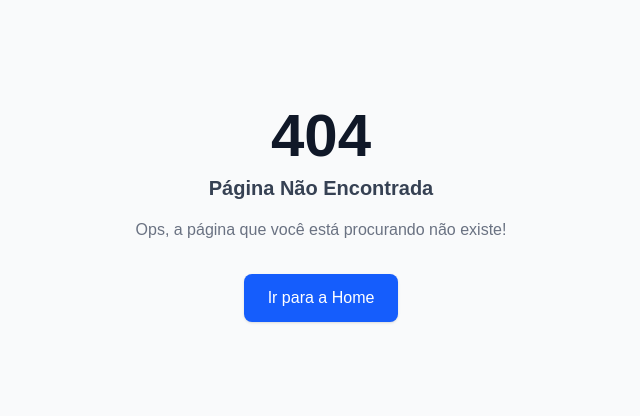
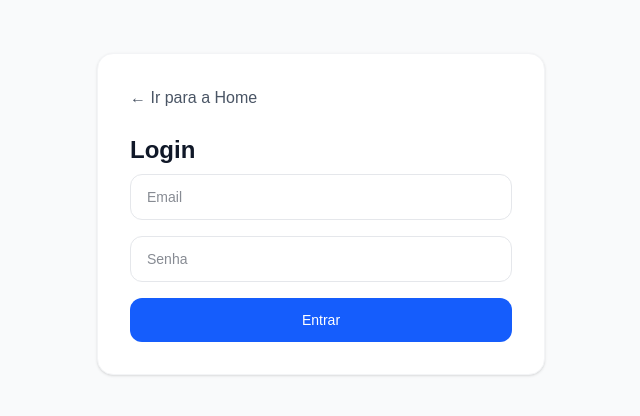
Before and after one commit to cidaluna/react-lab, a Next.js app: page /aula-4/login in a window 1280 px wide. Before the commit this address had no page. Shown: the part 202-618 px from the top of the page, without its empty margins (319-959 px from the left). Built offline with nearby package versions, Linux system fonts and the light colour scheme.

Commit message:
feat: start page login auth

```diff
--- /dev/null
+++ b/app/aula-4/api/auth/route.ts
@@ -0,0 +1,21 @@
+import { NextResponse } from "next/server";
+import jwt from 'jsonwebtoken';
+
+export async function POST(req: Request) {
+  const { email, password } = await req.json();
+
+  if (email === "admin@example.com" && password === "123456") {
+    const user = { email, role: "admin" };
+
+    const token = jwt.sign(user, process.env.JWT_SECRET!, {
+      expiresIn: "1h",
+    });
+
+    return NextResponse.json({ token, user });
+  }
+
+  return NextResponse.json(
+    { message: "Credenciais Inválidas" },
+    { status: 401 }
+  );
+}
--- /dev/null
+++ b/app/aula-4/login/page.tsx
@@ -0,0 +1,49 @@
+"use client";
+
+import { useState } from "react";
+import { useRouter } from "next/navigation";
+import { useAuth } from "@/context/aula-4/AuthContext";
+import Link from "next/link";
+
+export default function LoginPage() {
+  const [email, setEmail] = useState("");
+  const [password, setPassword] = useState("");
+  const { login } = useAuth();
+  const router = useRouter();
+
+  const handleSubmit = async (e: React.FormEvent) => {
+    e.preventDefault();
+    try {
+      await login(email, password);
+      router.push("/dashboard");
+    } catch (err) {
+      console.error("Login falhou", err);
+    }
+  };
+
+  return (
+    <div className="flex flex-col items-center justify-center min-h-screen bg-gray-50 p-4">
+      <div className="w-full max-w-md bg-white p-8 rounded-2xl shadow-sm border border-gray-100">
+        <Link
+          href="/"
+          className="inline-flex items-center gap-2 text-md font-medium text-gray-600 hover:text-black transition-colors mb-6"
+        >
+          ← Ir para a Home
+        </Link>
+        <h1 className="text-2xl font-bold text-gray-900 mb-2">Login</h1>
+        <form onSubmit={handleSubmit} className="flex flex-col gap-4">
+          <input
+            className="w-full px-4 py-3 rounded-xl border border-gray-200 text-gray-900 focus:outline-none focus:border-blue-500 transition-colors text-sm"
+            value={email} onChange={(e) => setEmail(e.target.value)} placeholder="Email" required />
+          <input
+            className="w-full px-4 py-3 rounded-xl border border-gray-200 text-gray-900 focus:outline-none focus:border-blue-500 transition-colors text-sm"
+            value={password} onChange={(e) => setPassword(e.target.value)} placeholder="Senha" type="password" required />
+          <button
+            type="submit"
+            className="w-full bg-blue-600 hover:bg-blue-700 text-white font-medium py-3 rounded-xl transition-colors text-sm"
+            >Entrar</button>
+        </form>
+      </div>
+    </div>
+  );
+}
--- a/app/page.tsx
+++ b/app/page.tsx
@@ -35,6 +35,11 @@ export default function Home() {
             Aula 3 - Community libraries
             </Link>
           </li>
+          <li>
+            <Link className="underline" href="/aula-4/login">
+            Aula 4 - Login
+            </Link>
+          </li>
         </ol>
       </main>
       <footer className="row-start-3 flex gap-[24px] flex-wrap items-center justify-center">
--- /dev/null
+++ b/context/aula-4/AuthContext.tsx
@@ -0,0 +1,71 @@
+"use client";
+
+import { createContext, useState, useContext, useEffect } from 'react';
+
+type User = {
+  email: string;
+  role: "user" | "admin";
+}
+
+type AuthContextProps = {
+  user: User | null;
+  token: string | null;
+  login: (email: string, password: string) => Promise<void>;
+  logout: () => void;
+};
+
+const AuthContext = createContext({} as AuthContextProps);
+
+export const AuthProvider = ({ children }: { children: React.ReactNode }) => {
+  const [user, setUser] = useState<User | null>(null);
+  const [token, setToken] = useState<string | null>(null);
+
+  useEffect(() => {
+    const savedUser = localStorage.getItem("user");
+    const savedToken = localStorage.getItem("token");
+
+    if (savedToken && savedUser) {
+      // Envelopar em um setTimeout joga a execução para a fila assíncrona, ou seja,
+      // Ao adicionar o setTimeout(..., 0), você diz ao React: "Monte o componente primeiro e, logo
+      // em seguida, execute essas atualizações". Isso evita que o ciclo de montagem síncrona do useEffect
+      // entre em conflito com a renderização da tela.
+      setTimeout(() => {
+        setUser(JSON.parse(savedUser));
+        setToken(savedToken);
+      }, 0);
+    }
+  }, []);
+
+  const login = async (email: string, password: string) => {
+    const res = await fetch("/api/auth", {
+      method: "POST",
+      body: JSON.stringify({email, password}),
+    });
+
+    const data = await res.json();
+
+    if (res.ok) {
+      setUser(data.user);
+      setToken(data.token);
+      localStorage.setItem("user", JSON.stringify(data.user));
+      localStorage.setItem("token", data.token);
+    } else {
+      throw new Error(data.message);
+    }
+  };
+
+  const logout = () => {
+    setToken(null);
+    setUser(null);
+    localStorage.removeItem("user");
+    localStorage.removeItem("token");
+  }
+
+  return (
+    <AuthContext.Provider value={{ user, token, login, logout }}>
+      {children}
+    </AuthContext.Provider>
+  );
+};
+
+export const useAuth = () => useContext(AuthContext); // hook personalizado para usar nos componentes
--- a/package.json
+++ b/package.json
@@ -9,6 +9,7 @@
     "lint": "eslint"
   },
   "dependencies": {
+    "jsonwebtoken": "^9.0.3",
     "next": "16.3.1",
     "react": "19.2.8",
     "react-dom": "19.2.8",
@@ -16,6 +17,7 @@
   },
   "devDependencies": {
     "@tailwindcss/postcss": "^4",
+    "@types/jsonwebtoken": "^9.0.10",
     "@types/node": "^20",
     "@types/react": "^19",
     "@types/react-dom": "^19",
```
Also changed, not shown: 1 other file (tests, documents, lock files or other folders).
